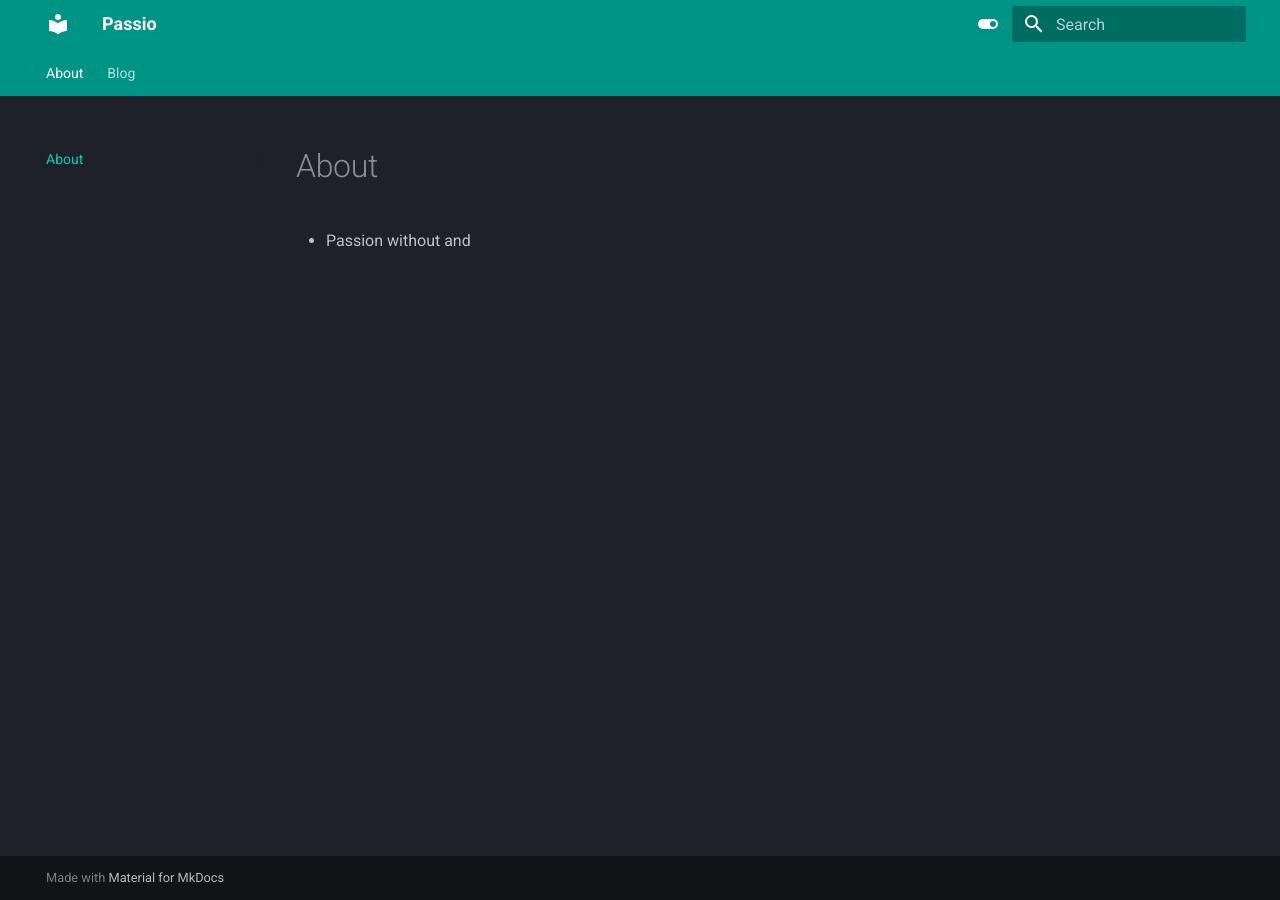
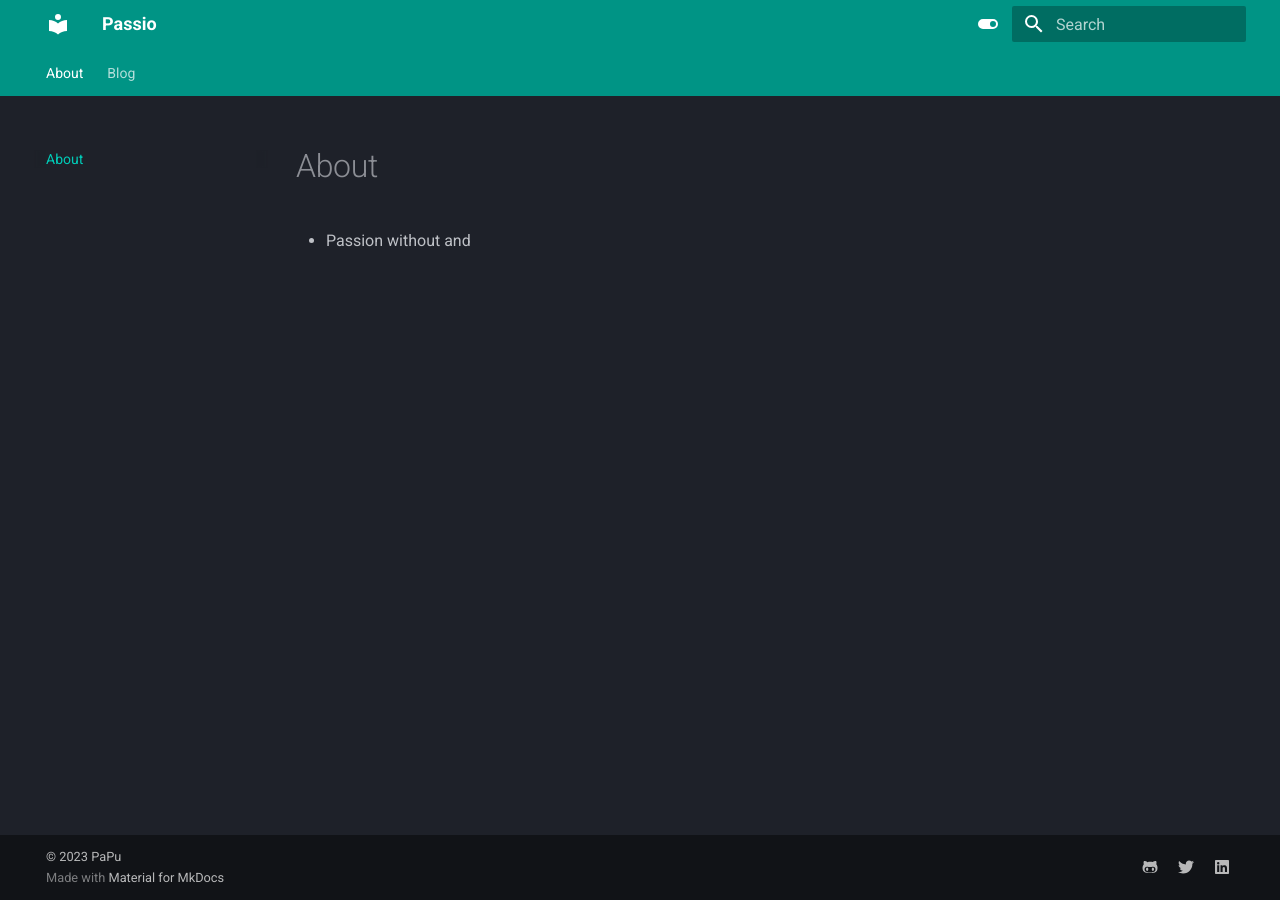
Before and after one commit to fenixpapu/blogs, an MkDocs documentation site: the page built from docs/index.md, in a window 1280 px wide. Built offline with MkDocs 1.6.1 and Material for MkDocs 9.7.7, drawn with Linux system fonts in a browser that asks for light colours.

```diff
--- a/mkdocs.yml
+++ b/mkdocs.yml
@@ -26,3 +26,15 @@ theme:
         name: Switch to dark mode
       primary: teal
       accent: purple
+
+extra:
+  social:
+    - icon: fontawesome/brands/github-alt
+      link: https://github.com/fenixpapu
+    - icon: fontawesome/brands/twitter
+      link: https://twitter.com/phoenixpapu
+    - icon: fontawesome/brands/linkedin
+      link: https://www.linkedin.com/in/phoenixpapu/
+
+copyright: |
+  &copy; 2023 <a href="https://github.com/fenixpapu"  target="_blank" rel="noopener">PaPu</a>
```
